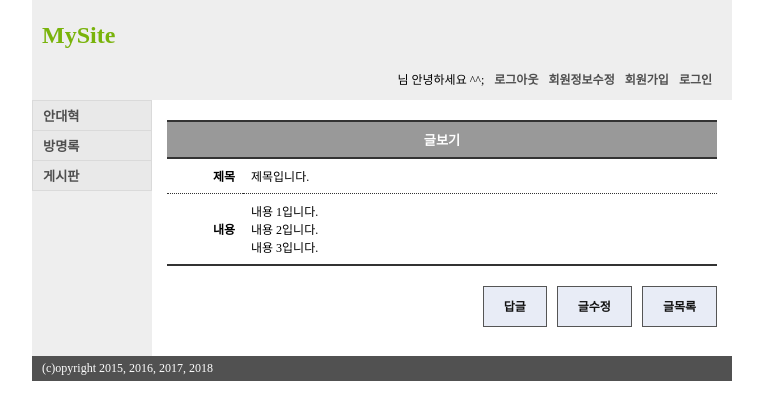
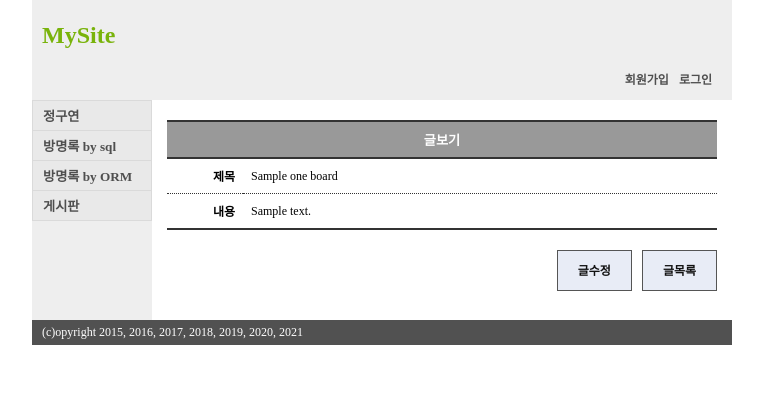
Before and after one commit to kooyeun/mysite01, a Django app: template templates/board/view.html in a window 1280 px wide. Shown: the top 420 px of the page, without its empty margins (258-1021 px from the left). Run offline with Django 3.2, Linux system fonts and the light colour scheme; the template is opened without the code that fills it: most values are stand-ins (such as "Sample title", 1, 10 or a date in 2020).

Commit message:
board #2 글보기 기능 구현

```diff
--- a/board/views.py
+++ b/board/views.py
@@ -34,4 +34,7 @@
 
 
 def view(request):
-    return render(request, 'board/view.html')
+    no = request.GET["no"]
+    result = models.oneBoard(no)
+    data = {'oneBoard':result}
+    return render(request, 'board/view.html', data)
--- a/templates/board/index.html
+++ b/templates/board/index.html
@@ -22,11 +22,11 @@
 					{% for oneBoard in boardList %}
 					<tr>
 						<td>{{oneBoard.no}}</td>
-						<td><a href="" style="text-align:left; padding-left:0px">{{oneBoard.title}}</a></td>
+						<td><a href="/board/view?no={{oneBoard.no}}" style="text-align:left; padding-left:0px">{{oneBoard.title}}</a></td>
 						<td>{{oneBoard.name}}</td>
 						<td>{{oneBoard.hit}}</td>
 						<td>{{oneBoard.reg_date}}</td>
-						<td><a href="" class="del">삭제</a></td>
+						<td><a href="/board/delete?no={{oneBoard.no}}" class="del">삭제</a></td>
 					</tr>
 					{% endfor %}
 <!--				<tr>
--- a/templates/board/view.html
+++ b/templates/board/view.html
@@ -1,23 +1,10 @@
-<!DOCTYPE html>
-<html>
-<head>
-<title>mysite</title>
-<meta http-equiv="content-type" content="text/html; charset=utf-8">
+{% extends '../base.html' %}
+
+{% block css_link %}
 <link href="/assets/css/board.css" rel="stylesheet" type="text/css">
-</head>
-<body>
-	<div id="container">
-		<div id="header">
-			<h1>MySite</h1>
-			<ul>
-				<li><a href="">로그인</a><li>
-				<li><a href="">회원가입</a><li>
-				<li><a href="">회원정보수정</a><li>
-				<li><a href="">로그아웃</a><li>
-				<li>님 안녕하세요 ^^;</li>
-			</ul>
-		</div>
-		<div id="content">
+{% endblock %}
+
+{% block content %}
 			<div id="board" class="board-form">
 				<table class="tbl-ex">
 					<tr>
@@ -25,36 +12,28 @@
 					</tr>
 					<tr>
 						<td class="label">제목</td>
-						<td>제목입니다.</td>
+						<td>{{oneBoard.title}}</td>
 					</tr>
 					<tr>
 						<td class="label">내용</td>
 						<td>
 							<div class="view-content">
-								내용 1입니다.<br>
-								내용 2입니다.<br>
-								내용 3입니다.
+								{{oneBoard.contents | linebreaksbr}}
 							</div>
 						</td>
 					</tr>
 				</table>
+				<input type="hidden" name="g_no" value="{{oneBoard.g_no}}" >
+				<input type="hidden" name="o_no" value="{{oneBoard.o_no}}" >
+				<input type="hidden" name="depth" value="{{oneBoard.depth}}" >
 				<div class="bottom">
-					<a href="">글목록</a>
+					<a href="/board">글목록</a>
+
 					<a href="">글수정</a>
+
+					{% if request.session.authuser != None %}
 					<a href="">답글</a>
+					{% endif %}
 				</div>
 			</div>
-		</div>
-		<div id="navigation">
-			<ul>
-				<li><a href="">안대혁</a></li>
-				<li><a href="">방명록</a></li>
-				<li><a href="">게시판</a></li>
-			</ul>
-		</div>
-		<div id="footer">
-			<p>(c)opyright 2015, 2016, 2017, 2018</p>
-		</div>
-	</div>
-</body>
-</html>
+{% endblock %}
```
Also changed, not shown: board/models.py (+31 -1 lines), board/modelsTest.py (added, +15 -0 lines).
